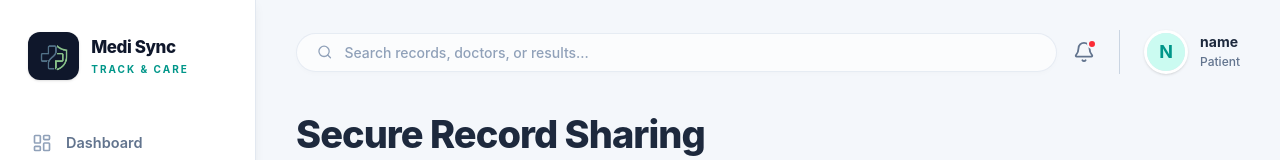
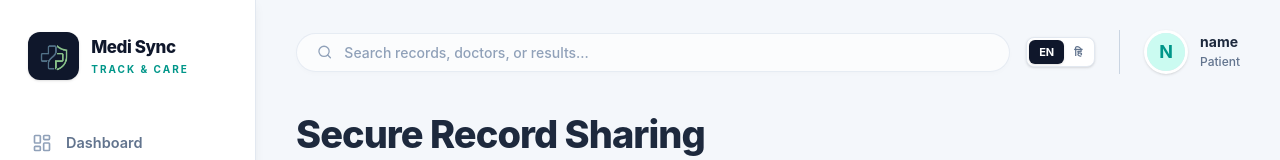
Before and after one commit to Sonu-Hansda/hack-horizon-2.0, a React (Vite) app in the folder frontend/: page /share in a window 1280 px wide. Shown: the top 160 px of the page. Built offline with nearby package versions, Linux system fonts and the light colour scheme; no server answers; sample sign-in values are in the browser's storage.

Commit message:
add language toggle

```diff
--- a/frontend/src/components/Layout.jsx
+++ b/frontend/src/components/Layout.jsx
@@ -4,7 +4,7 @@ import { useAuth } from '../context/AuthContext';
 import ConfirmationModal from './ui/ConfirmationModal';
 import {
   LayoutDashboard, FolderOpen, Activity,
-  QrCode, Settings, Plus, Bell, Menu, X, Search,
+  QrCode, Settings, Plus, Menu, X, Search,
   LogOut
 } from 'lucide-react';
 
@@ -15,6 +15,7 @@ export default function Layout({ children }) {
   const [isSidebarOpen, setIsSidebarOpen] = useState(false);
   const [activeTab, setActiveTab] = useState('Dashboard');
   const [showLogoutModal, setShowLogoutModal] = useState(false);
+  const [language, setLanguage] = useState('EN');
 
   useEffect(() => {
     const path = location.pathname;
@@ -181,10 +182,28 @@ export default function Layout({ children }) {
           </div>
 
           <div className="flex items-center gap-4 lg:gap-6 ml-4">
-            <button className="relative text-slate-500 hover:text-slate-700 transition-colors hidden sm:block">
-              <Bell size={22} strokeWidth={2} />
-              <span className="absolute top-0 right-0 w-2.5 h-2.5 bg-red-500 border-2 border-[#F4F7FB] rounded-full translate-x-0.5 -translate-y-0.5"></span>
-            </button>
+            {/* Language Toggle */}
+            <div className="flex items-center bg-white border border-slate-200 rounded-lg p-0.5 shadow-sm overflow-hidden">
+              <button
+                onClick={() => setLanguage('EN')}
+                className={`px-2.5 py-1 text-[11px] font-bold rounded-md transition-all ${language === 'EN'
+                  ? 'bg-slate-900 text-white shadow-sm'
+                  : 'text-slate-500 hover:text-slate-800 hover:bg-slate-50'
+                  }`}
+              >
+                EN
+              </button>
+              <button
+                onClick={() => setLanguage('HI')}
+                className={`px-2.5 py-1 text-[11px] font-bold rounded-md transition-all ${language === 'HI'
+                  ? 'bg-slate-900 text-white shadow-sm'
+                  : 'text-slate-500 hover:text-slate-800 hover:bg-slate-50'
+                  }`}
+              >
+                हि
+              </button>
+            </div>
+
             <div className="flex items-center gap-3 cursor-pointer sm:pl-6 sm:border-l border-slate-300 group">
               <div className="w-10 h-10 lg:w-11 lg:h-11 rounded-full bg-slate-200 overflow-hidden border-[3px] border-white shadow-sm shrink-0 group-hover:scale-105 transition-transform duration-300">
                 {user?.email ? (
```
